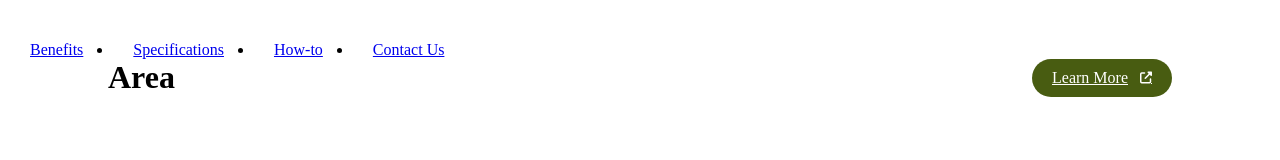
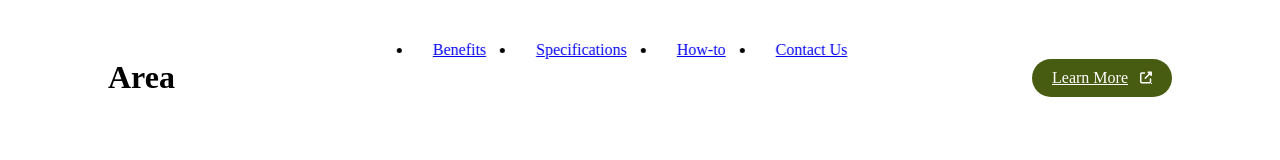
Before and after one commit to Chloe-cstr/area, a React (Vite) app: page / in a window 1280 px wide. Shown: the top 160 px of the page. Built offline with nearby package versions, Linux system fonts and the light colour scheme; the HTML template or start-up script is replaced by a standard one.

Commit message:
add tans form on nav

```diff
--- a/src/components/Header/header.scss
+++ b/src/components/Header/header.scss
@@ -27,11 +27,13 @@
         left: 0;
         height: 100px;
         @include mixin.flex-center;
-
+        left: 50%;
+        transform: translateX(-50%);
         @media (max-width: 1000px){
             position: fixed;
             top: 30px;
             left: 0;
+            transform: translateX(0);
             right: 0;
             width: 100%;
             flex-direction: column;
```
